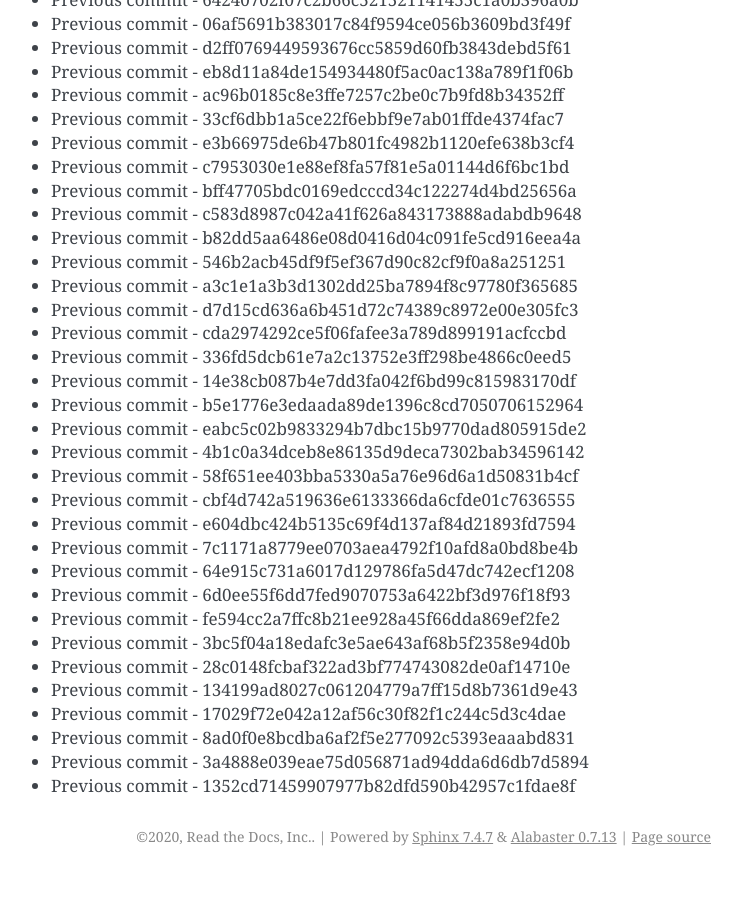
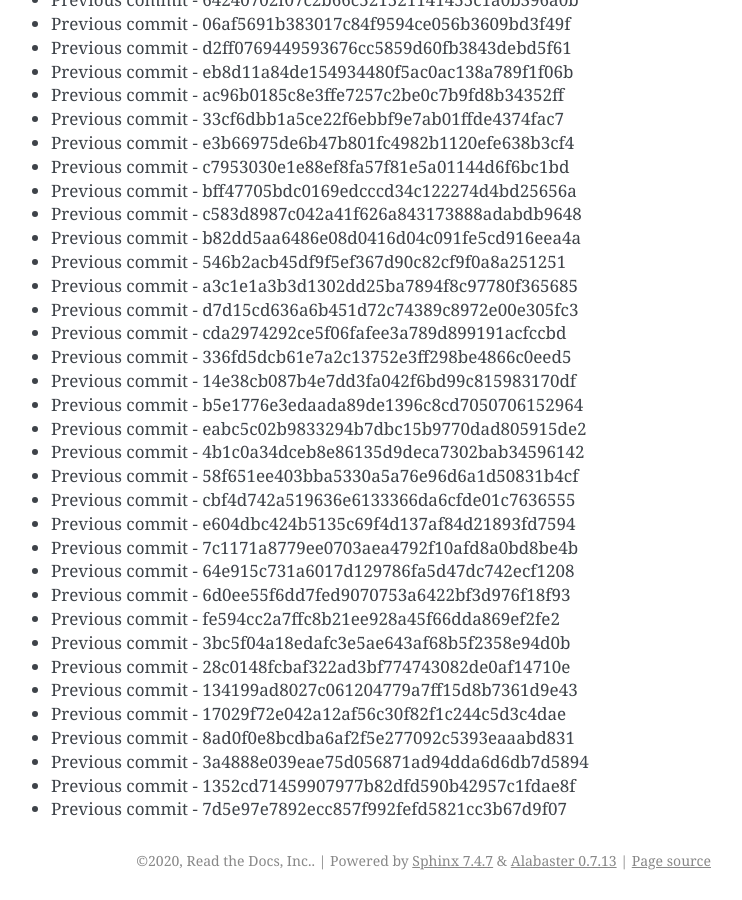
Before and after one commit to readthedocs/rtd-git-stresstest, a Sphinx documentation site: the page built from docs/updates.rst, in a window 1280 px wide and 900 px high, scrolled down 41110 px. Shown: the whole window, without its empty margins (399-1141 px from the left). Built offline with Sphinx 7.4.7, drawn with Linux system fonts in a browser that asks for light colours; before the commit the page ends 41986 px from its top, so only the background shows below that.

Commit message:
Generating commit from previous: 7d5e97e7892ecc857f992fefd5821cc3b67d9f07

```diff
--- a/docs/updates.rst
+++ b/docs/updates.rst
@@ -1759,3 +1759,4 @@ It can be tested for any performance characteristics.
 * Previous commit - 8ad0f0e8bcdba6af2f5e277092c5393eaaabd831
 * Previous commit - 3a4888e039eae75d056871ad94dda6d6db7d5894
 * Previous commit - 1352cd71459907977b82dfd590b42957c1fdae8f
+* Previous commit - 7d5e97e7892ecc857f992fefd5821cc3b67d9f07
```
